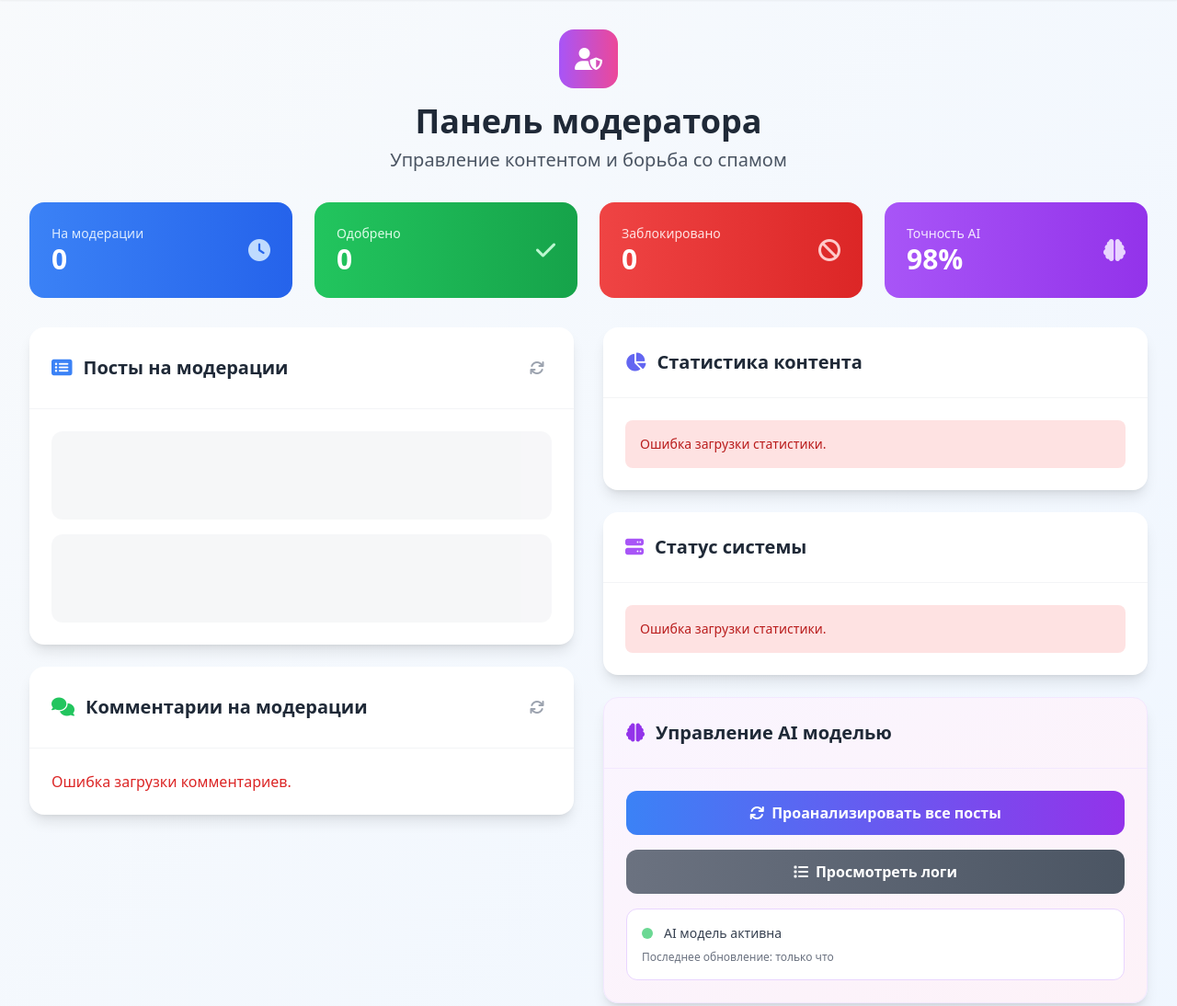
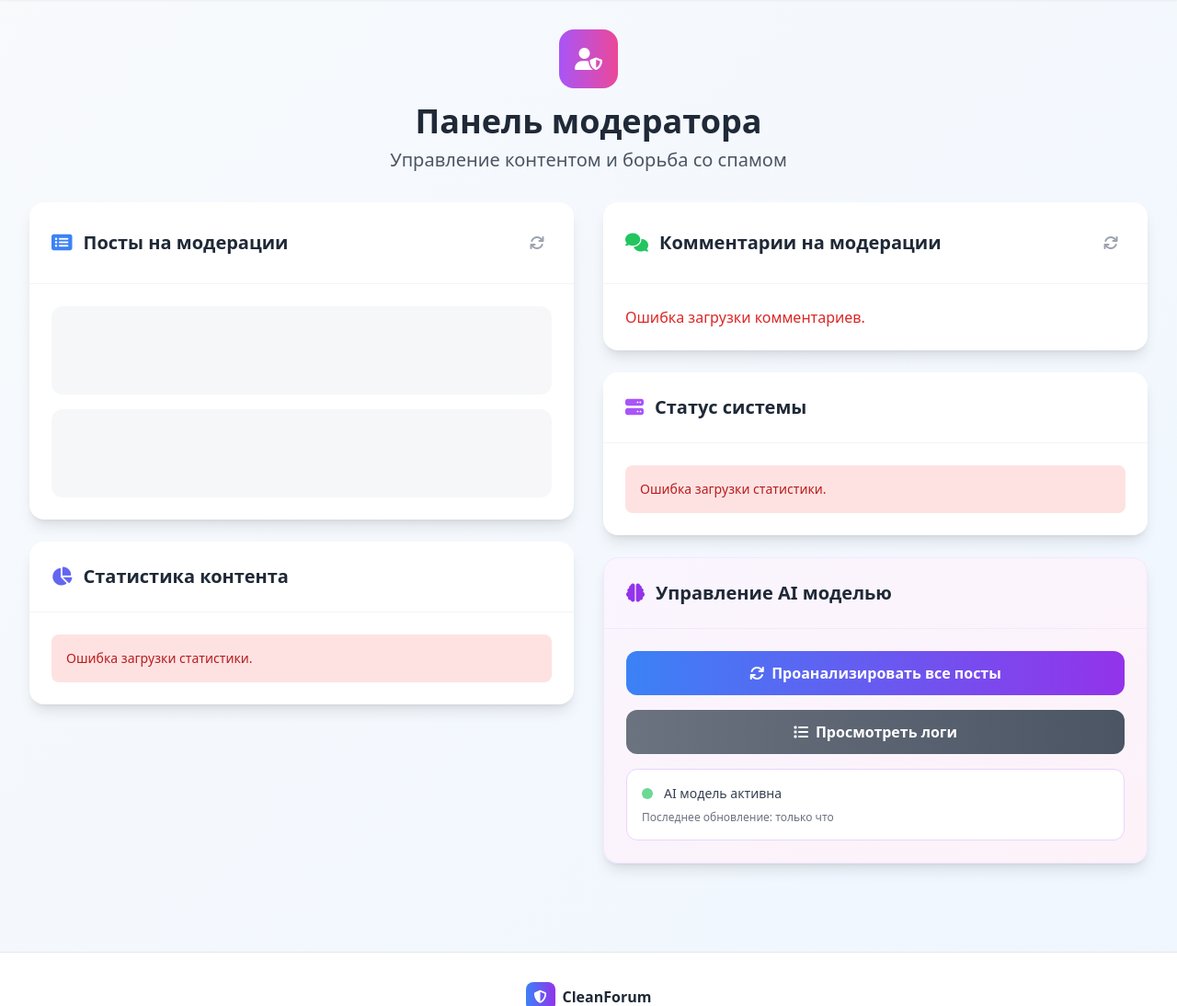
Before and after one commit to premananda108/CleanForum, a FastAPI app: page /moderator in a window 1280 px wide. Shown: the part 65-1159 px from the top of the page at 92% size. Run offline with FastAPI, Linux system fonts and the light colour scheme; data that the repository does not hold is empty; parts of the project's set-up code (start-up, migrations or seed data) failed here and were passed over; some libraries are stand-ins or nearby versions.

Commit message:
edit moderator_panel.html

```diff
--- a/main.py
+++ b/main.py
@@ -145,5 +145,5 @@ if __name__ == "__main__":
         "main:app",
         host="0.0.0.0",
         port=8000,
-        reload=False
+        reload=True
     )
--- a/templates/moderator_panel.html
+++ b/templates/moderator_panel.html
@@ -11,49 +11,6 @@
         </div>
         <h1 class="text-4xl font-bold text-gray-800 mb-2">Панель модератора</h1>
         <p class="text-xl text-gray-600">Управление контентом и борьба со спамом</p>
-    </div>
-
-    <!-- Quick Stats -->
-    <div class="grid grid-cols-1 md:grid-cols-4 gap-6">
-        <div class="bg-gradient-to-r from-blue-500 to-blue-600 rounded-2xl p-6 text-white">
-            <div class="flex items-center justify-between">
-                <div>
-                    <p class="text-blue-100 text-sm font-medium">На модерации</p>
-                    <p class="text-3xl font-bold" id="pending-count">0</p>
-                </div>
-                <i class="fas fa-clock text-blue-200 text-2xl"></i>
-            </div>
-        </div>
-
-        <div class="bg-gradient-to-r from-green-500 to-green-600 rounded-2xl p-6 text-white">
-            <div class="flex items-center justify-between">
-                <div>
-                    <p class="text-green-100 text-sm font-medium">Одобрено</p>
-                    <p class="text-3xl font-bold" id="approved-count">0</p>
-                </div>
-                <i class="fas fa-check text-green-200 text-2xl"></i>
-            </div>
-        </div>
-
-        <div class="bg-gradient-to-r from-red-500 to-red-600 rounded-2xl p-6 text-white">
-            <div class="flex items-center justify-between">
-                <div>
-                    <p class="text-red-100 text-sm font-medium">Заблокировано</p>
-                    <p class="text-3xl font-bold" id="blocked-count">0</p>
-                </div>
-                <i class="fas fa-ban text-red-200 text-2xl"></i>
-            </div>
-        </div>
-
-        <div class="bg-gradient-to-r from-purple-500 to-purple-600 rounded-2xl p-6 text-white">
-            <div class="flex items-center justify-between">
-                <div>
-                    <p class="text-purple-100 text-sm font-medium">Точность AI</p>
-                    <p class="text-3xl font-bold" id="ai-accuracy">98%</p>
-                </div>
-                <i class="fas fa-brain text-purple-200 text-2xl"></i>
-            </div>
-        </div>
     </div>
 
     <div class="grid grid-cols-1 xl:grid-cols-2 gap-8">
@@ -83,6 +40,29 @@
                 </div>
             </div>
 
+            <!-- Статистика контента -->
+            <div class="bg-white rounded-2xl shadow-lg">
+                <div class="p-6 border-b border-gray-100">
+                    <h2 class="text-xl font-bold text-gray-800 flex items-center">
+                        <i class="fas fa-chart-pie mr-3 text-indigo-500"></i>
+                        Статистика контента
+                    </h2>
+                </div>
+                <div class="p-6">
+                    <div id="content-stats" class="space-y-4">
+                        <!-- Статистика по контенту -->
+                        <div class="animate-pulse space-y-3">
+                            <div class="bg-gray-100 h-8 rounded-lg"></div>
+                            <div class="bg-gray-100 h-8 rounded-lg"></div>
+                            <div class="bg-gray-100 h-8 rounded-lg"></div>
+                        </div>
+                    </div>
+                </div>
+            </div>
+        </div>
+
+        <!-- Правая колонка -->
+        <div class="space-y-6">
             <!-- Комментарии на модерации -->
             <div class="bg-white rounded-2xl shadow-lg">
                 <div class="p-6 border-b border-gray-100">
@@ -102,29 +82,6 @@
                         <div class="animate-pulse space-y-4">
                             <div class="bg-gray-100 h-20 rounded-xl"></div>
                             <div class="bg-gray-100 h-20 rounded-xl"></div>
-                        </div>
-                    </div>
-                </div>
-            </div>
-        </div>
-
-        <!-- Правая колонка -->
-        <div class="space-y-6">
-            <!-- Статистика контента -->
-            <div class="bg-white rounded-2xl shadow-lg">
-                <div class="p-6 border-b border-gray-100">
-                    <h2 class="text-xl font-bold text-gray-800 flex items-center">
-                        <i class="fas fa-chart-pie mr-3 text-indigo-500"></i>
-                        Статистика контента
-                    </h2>
-                </div>
-                <div class="p-6">
-                    <div id="content-stats" class="space-y-4">
-                        <!-- Статистика по контенту -->
-                        <div class="animate-pulse space-y-3">
-                            <div class="bg-gray-100 h-8 rounded-lg"></div>
-                            <div class="bg-gray-100 h-8 rounded-lg"></div>
-                            <div class="bg-gray-100 h-8 rounded-lg"></div>
                         </div>
                     </div>
                 </div>
```
